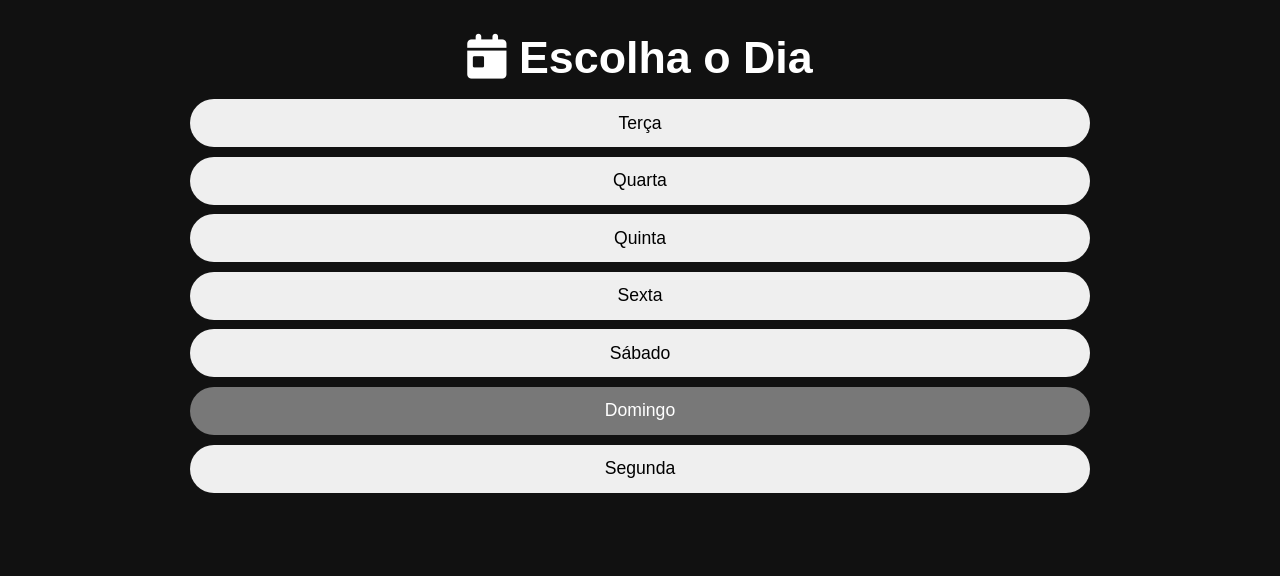
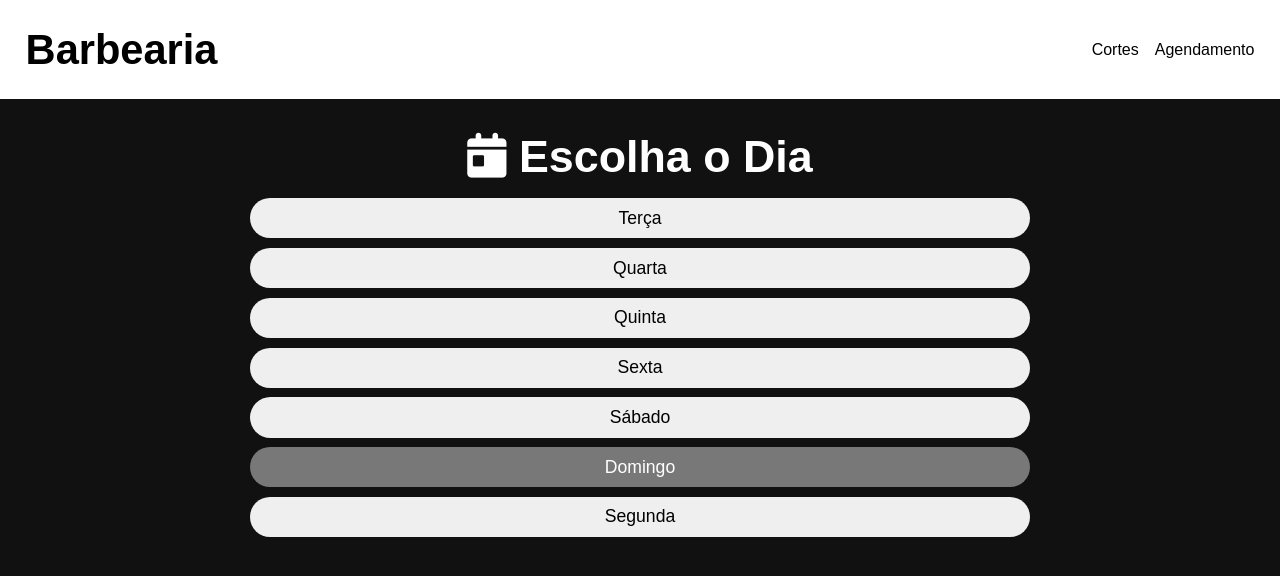
Before and after one commit to Pedro-Rocha-Araujo/barber-manager, a React (Create React App) app in the folder frontend/: page /agendamento in a window 1280 px wide. Shown: the top 576 px of the page. Built offline with nearby package versions, Linux system fonts and the light colour scheme; sample sign-in values are in the browser's storage.

Commit message:
Adição do header nas páginas para melhor navegação

```diff
--- a/frontend/src/components/agendamentos/Agendamento.js
+++ b/frontend/src/components/agendamentos/Agendamento.js
@@ -1,5 +1,6 @@
 import { useState, useEffect } from "react"
 import { useNavigate } from "react-router-dom"
+import Header from "../elements/Header"
 import "./agendamento.css"
 
 const arrayDias = ["Domingo", "Segunda", "Terça", "Quarta", "Quinta", "Sexta", "Sábado", "Domingo", "Segunda", "Terça", "Quarta", "Quinta", "Sexta", "Sábado"]
@@ -30,6 +31,8 @@ function Agendamento() {
     navigate(`/agendamento/${endpoint}`)
   }
   return (
+    <>
+      <Header />
       <section className="agendamento">
         <h2><i className="fa-solid fa-calendar-day"></i> Escolha o Dia</h2>
         <form>
@@ -48,6 +51,7 @@ function Agendamento() {
 
         </form>
       </section>
+    </>
   )
 }
 
--- a/frontend/src/components/agendamentos/AgendarHora.js
+++ b/frontend/src/components/agendamentos/AgendarHora.js
@@ -3,6 +3,7 @@
   import { toast } from "react-toastify"
   import axios from "axios"
   import CardHorario from "../elements/CardHorario"
+  import Header from "../elements/Header"
 
   function AgendarHora() {
     const token = localStorage.getItem("token")
@@ -97,6 +98,8 @@
     console.log(horariosOcupados)
 
     return (
+      <>
+        <Header />
         <section className="agendamento">
 
           {horaBack && (
@@ -128,11 +131,13 @@
             <hr />
             <h3>Tarde</h3>
             {tarde.map((hora)=>{
+              const ocupado = horariosOcupados.includes(hora)
               return (
                 <button
                   key={hora}
                   value={hora}
                   type="button"
+                  disabled={ocupado}
                   onClick={(e)=>{
                     setHoraBack(e.target.value)
                   }}
@@ -141,6 +146,7 @@
             })}
           </form>
         </section>
+      </>
     )
   }
 
--- a/frontend/src/components/agendamentos/agendamento.css
+++ b/frontend/src/components/agendamentos/agendamento.css
@@ -22,11 +22,17 @@ section.agendamento form {
   margin-bottom: 2rem;
 }
 
+section.agendamento hr {
+  width: 100%;
+  max-width: 820px;
+  margin-top: 0.4rem;
+}
+
 section.agendamento button {
   font-size: clamp(0.9rem, 3vw, 1.1rem);
   width: 100%;
-  max-width: 900px;
-  height: 3rem;
+  max-width: 780px;
+  padding: 0.6rem 0;
   border-radius: 2rem;
   border: none;
   cursor: pointer;
--- a/frontend/src/components/cortes/EditarCorte.js
+++ b/frontend/src/components/cortes/EditarCorte.js
@@ -3,6 +3,7 @@ import { toast } from "react-toastify"
 import { useParams } from "react-router-dom"
 import axios from "axios"
 import "./cortes.css"
+import Header from "../elements/Header"
 
 function EditarCorte() {
   const { id } = useParams()
@@ -56,6 +57,8 @@ function EditarCorte() {
   }
 
   return (
+    <>
+      <Header />
       <section className="novo-corte">
         <h2><i className="fa-solid fa-scissors"></i> Editar Corte</h2>
         <form onSubmit={editarCorte} className="novo-corte">
@@ -71,6 +74,7 @@ function EditarCorte() {
           <button>Editar</button>
         </form>
       </section>
+    </>
   )
 }
 
--- a/frontend/src/components/cortes/ListagemCortes.js
+++ b/frontend/src/components/cortes/ListagemCortes.js
@@ -2,6 +2,7 @@ import { useState, useEffect } from "react"
 import { toast } from "react-toastify"
 import axios from "axios"
 import CardCorte from "../elements/CardCorte"
+import Header from "../elements/Header"
 
 function ListagemCortes() {
 
@@ -31,6 +32,8 @@ function ListagemCortes() {
   }
 
   return (
+    <>
+      <Header />
       <section className="listagem-cortes">
 
         { card && (
@@ -53,6 +56,7 @@ function ListagemCortes() {
 
         </div>
       </section>
+    </>
   )
 }
 
--- a/frontend/src/components/cortes/NovoCorte.js
+++ b/frontend/src/components/cortes/NovoCorte.js
@@ -2,6 +2,7 @@ import { useRef } from "react"
 import { toast } from "react-toastify"
 import axios from "axios"
 import "./cortes.css"
+import Header from "../elements/Header"
 
 function NovoCorte() {
   const nomeRef = useRef()
@@ -42,6 +43,8 @@ function NovoCorte() {
   }
 
   return (
+    <>
+      <Header />
       <section className="novo-corte">
         <h2><i className="fa-solid fa-scissors"></i> Adicionar Corte</h2>
         <form onSubmit={cadastrarCorte} className="novo-corte">
@@ -57,6 +60,7 @@ function NovoCorte() {
           <button>Cadastrar</button>
         </form>
       </section>
+    </>
   )
 }
 
--- a/frontend/src/components/elements/Header.js
+++ b/frontend/src/components/elements/Header.js
@@ -1,9 +1,14 @@
+import { Link } from "react-router-dom"
 import "../../index.css"
 
 function Header() {
   return (
     <header>
       <h1>Barbearia</h1>
+      <ul>
+        <li> <Link to="/listagem-cortes" >Cortes</Link> </li>
+        <li> <Link to="/agendamento" >Agendamento</Link> </li>
+      </ul>
     </header>
   )
 }
--- a/frontend/src/index.css
+++ b/frontend/src/index.css
@@ -12,9 +12,28 @@ body {
 header {
   background-color: #fff;
   color: #000;
+  display: flex;
+  align-items: center;
+  justify-content: space-between;
   padding: 1.6rem;
 }
 
 header h1 {
   font-size: clamp(1.5rem, 8vw, 2.6rem);
 }
+
+header ul {
+  display: flex;
+  align-items: center;
+  gap: 1rem;
+  list-style: none;
+}
+
+header a {
+  color: #000;
+  text-decoration: none;
+}
+
+header a:hover {
+  text-decoration: underline;
+}
```
Lines whose indentation alone changed are shown as unchanged.
